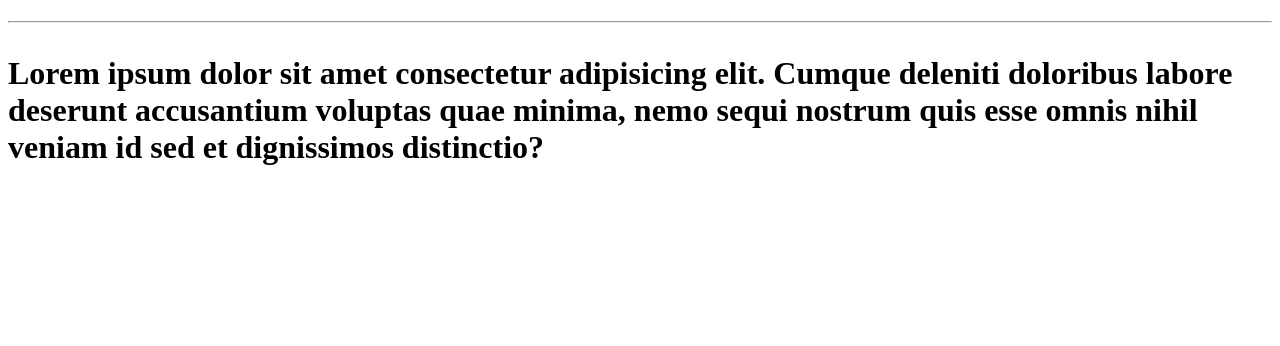
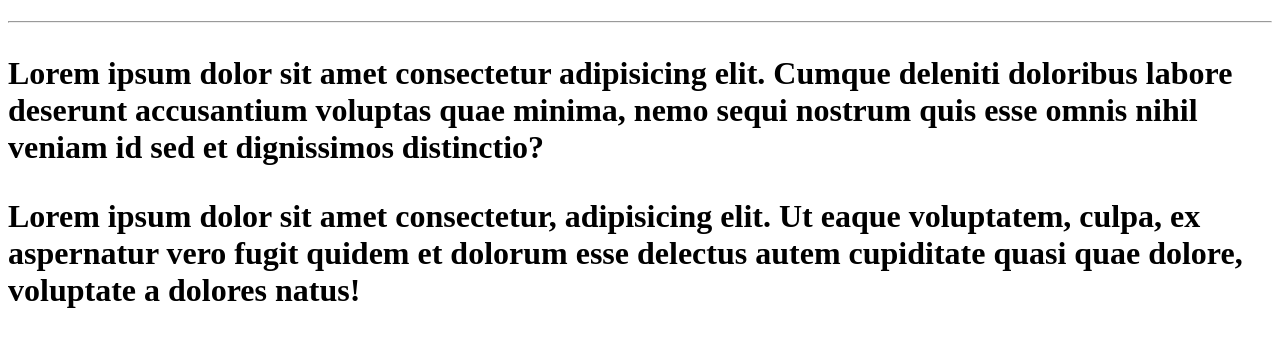
Before and after one commit to matt-aranha/Ola-Mundo, a plain HTML site: page site-exemplo/index.html in a window 1280 px wide. Drawn offline with Linux system fonts and the light colour scheme.

Commit message:
add um paragrafo

```diff
--- a/site-exemplo/index.html
+++ b/site-exemplo/index.html
@@ -9,6 +9,7 @@
     <h1>
         <hr>
         <p>Lorem ipsum dolor sit amet consectetur adipisicing elit. Cumque deleniti doloribus labore deserunt accusantium voluptas quae minima, nemo sequi nostrum quis esse omnis nihil veniam id sed et dignissimos distinctio?</p>
+        <p>Lorem ipsum dolor sit amet consectetur, adipisicing elit. Ut eaque voluptatem, culpa, ex aspernatur vero fugit quidem et dolorum esse delectus autem cupiditate quasi quae dolore, voluptate a dolores natus!</p>
     </h1>
 </body>
 </html>
```
